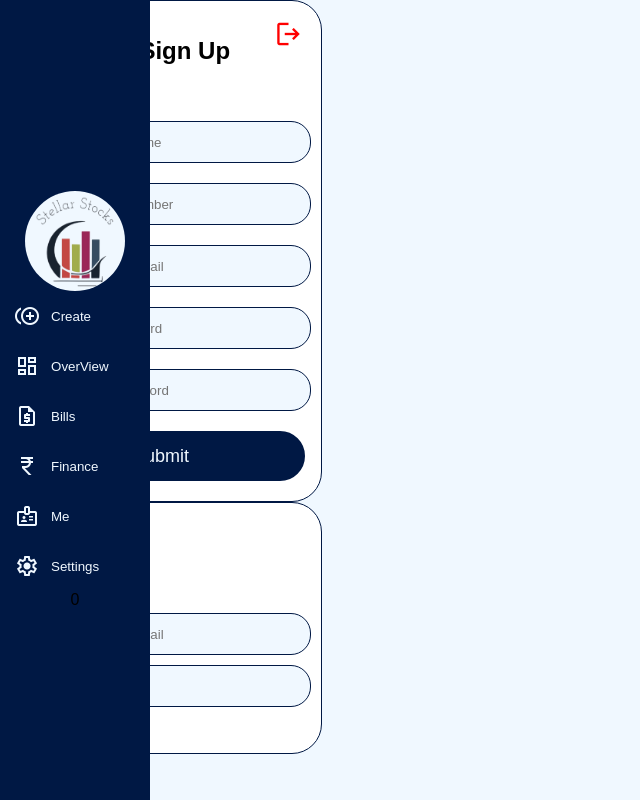
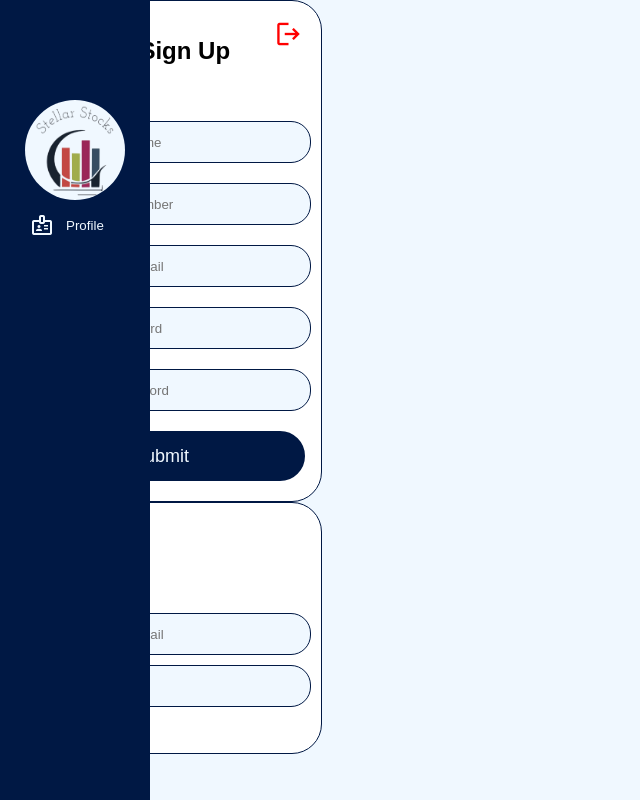
Before and after one commit to iamRaz-01/stellar_stocks_front_end, a React (Create React App) app: page / in a window 1280 px wide. Shown: the whole page, without its empty margins (0-640 px from the left). Built offline with nearby package versions, Linux system fonts and the light colour scheme; a web font is replaced by a local one.

Commit message:
completed Column summary

```diff
--- a/src/components/navigation/Navigator.js
+++ b/src/components/navigation/Navigator.js
@@ -6,6 +6,7 @@ import { useState } from "react";
 
 
 function click(){
+
 
 }
 let navButtons = [
@@ -21,38 +22,33 @@ let navButtons = [
 // { name: "Add product", icon: "add_shopping_cart" }]
 
 function Navigator(){
-    let [sam,setSam] = useState(0);
-    const change  = ()=>{
-        setSam(sam+=1)
-    }
-
-
-
-    let buttons = navButtons.map(btn=> <NavButton name = {btn.name} icon = {btn.icon} event={change} />);
-
     return (
         <div className="navBar">
             <img src={logo} alt="LOGO"  className="logo" />
-            {buttons}
-            {sam}
+            <NavBar />
 
 
         </div>
     )
 
 }
-// function CreateButton(){
-//     let createBtns = create.map(c => <NavButton name = {c.name} icon = {c.icon} />);
-//      return(
-//         <div className="navDiv">
-//            {createBtns}
-//         </div>
-//      )
-// }
+
+
+function NavBar(){
+
+    return(
+        <div className="navbrBtn">
+            <NavButton icon="badge" name="Profile" />
+
+        </div>
+    )
+}
+
+
 
 function NavButton(props){
     return(
-        <button className="navBtn" onClick={props.event}>
+        <button className="navBtn" >
             <span className="material-symbols-outlined">
             {props.icon}
           </span>
--- a/src/components/navigation/navigator.css
+++ b/src/components/navigation/navigator.css
@@ -14,6 +14,14 @@
     width :100px ;
     height : 100px ;
     border-radius: 50px;
+}
+.navbrBtn{
+    width: 100%;
+    height: 500px;
+    display: flex;
+    align-items: flex-end;
+    flex-direction: column;
+
 }
 .navBtn{
     width: 80%;
```
